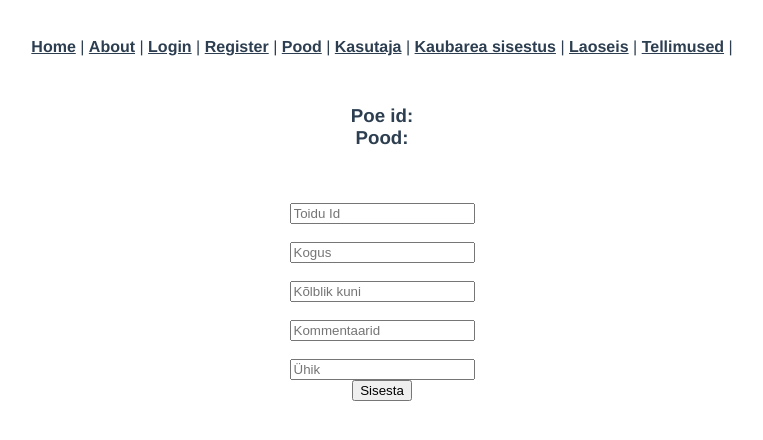
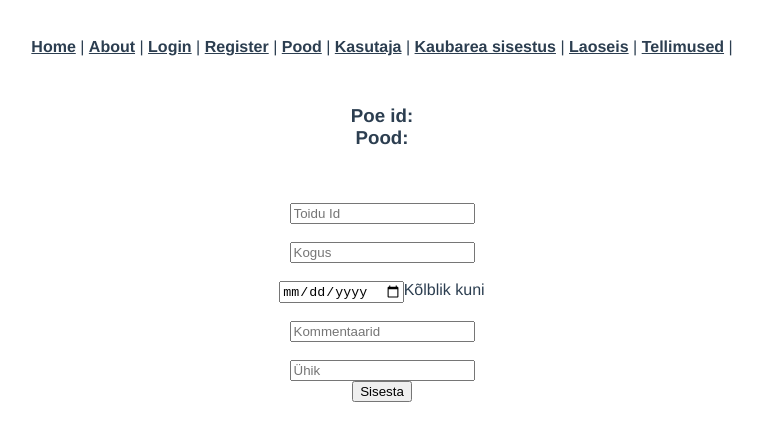
Before and after one commit to holgerpart/vanatoitfront, a Vue app: page /#/stockinput in a window 1280 px wide. Shown: the top 440 px of the page, without its empty margins (258-1021 px from the left). Built offline with nearby package versions, Linux system fonts and the light colour scheme; sample sign-in values are in the browser's storage.

Commit message:
AdminView

```diff
--- a/src/views/AdminView.vue
+++ b/src/views/AdminView.vue
@@ -68,7 +68,6 @@
 </template>
 
 <script>
-import {Tabulator} from "tabulator-tables";
 
 export default {
   name: "AdminView",
@@ -82,7 +81,7 @@ export default {
       cityName: null,
       shops: {},
       displayUpdate: false,
-      table: new Tabulator("#example-table", {})
+
     }
   },
   methods: {
--- a/src/views/OrdersView.vue
+++ b/src/views/OrdersView.vue
@@ -77,6 +77,10 @@ export default {
   },
 
   methods: {
+    // checkRow: function () {
+    // if ()
+    // },
+
     getOrderList: function () {
       this.$http.get("/order/foods", {
         params: {
--- a/src/views/StockInputView.vue
+++ b/src/views/StockInputView.vue
@@ -17,7 +17,7 @@
     <input type="text" placeholder="Kogus" v-model="quantity">
     <br>
     <br>
-    <input type="text" placeholder="Kõlblik kuni" v-model="expirationDate">
+    <input type="date" placeholder="Kõlblik kuni" v-model="expirationDate">Kõlblik kuni</input>
     <br>
     <br>
     <input type="text" placeholder="Kommentaarid" v-model="comments">
```
